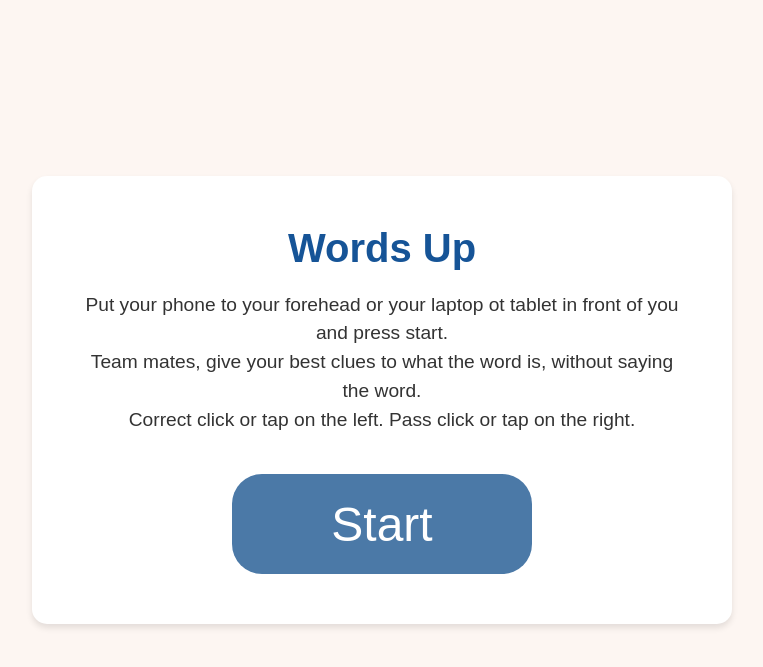
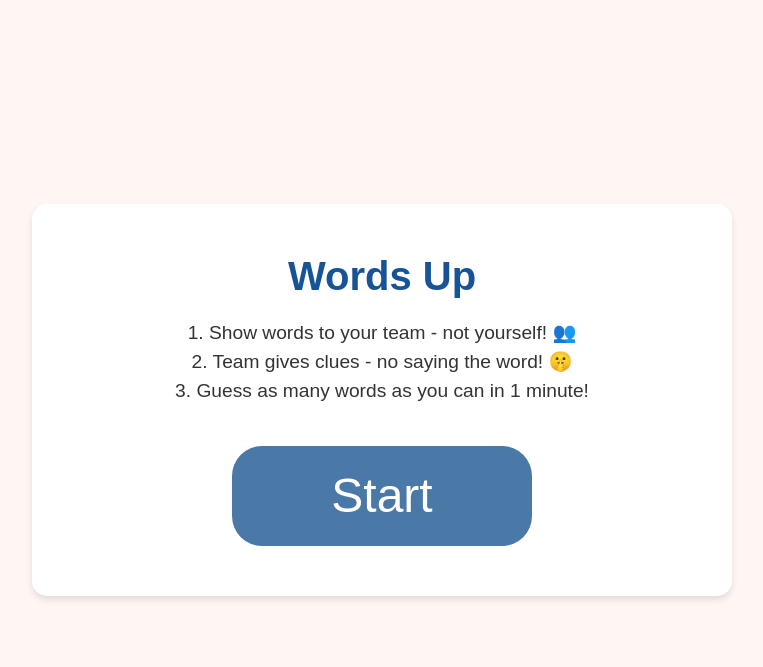
Before and after one commit to IsBlad/brainboost-ai, a Flask app: template templates/wordsup/gamestart.html in a window 1280 px wide. Shown: the top 667 px of the page, without its empty margins (258-1021 px from the left). Run offline with Flask 3, Linux system fonts and the light colour scheme; the template is opened without the code that fills it, so the values that code supplies are empty; parts of the project's set-up code (start-up, migrations or seed data) failed here and were passed over.

Commit message:
Update WordsUp instructions to be more playful and concise
- Simplify game instructions with punchier phrases

```diff
--- a/templates/wordsup/game.html
+++ b/templates/wordsup/game.html
@@ -8,7 +8,7 @@
 </head>
 <body>
     <div id="rotate-notice" style="display:none; text-align:center;">
-        <p>Please rotate your device to landscape mode for the best experience.</p>
+        <p>Turn me sideways to play!</p>
     </div>
     <!-- Game Page -->
     <div class="container">
--- a/templates/wordsup/gamestart.html
+++ b/templates/wordsup/gamestart.html
@@ -9,8 +9,11 @@
 <body>
     <div class="card">
         <h1>Words Up</h1>
-        <p>Put your phone to your forehead or your laptop ot tablet in front of you and press start.<br>Team mates, give your best clues to what the word is, without saying the word.<br>
-            Correct click or tap on the left. Pass click or tap on the right.
+
+        <p class="game-steps">
+            1. Show words to your team - not yourself! 👥<br>
+            2. Team gives clues - no saying the word! 🤫<br>
+            3. Guess as many words as you can in 1 minute!<br>
         </p>
         <div class="start-button">
             <span><a href="{{ url_for('game', activity=activity, list=list) }}">Start</a></span>
```
Also changed, not shown: templates/wordsup/qrcode.html (+1 -2 lines).
